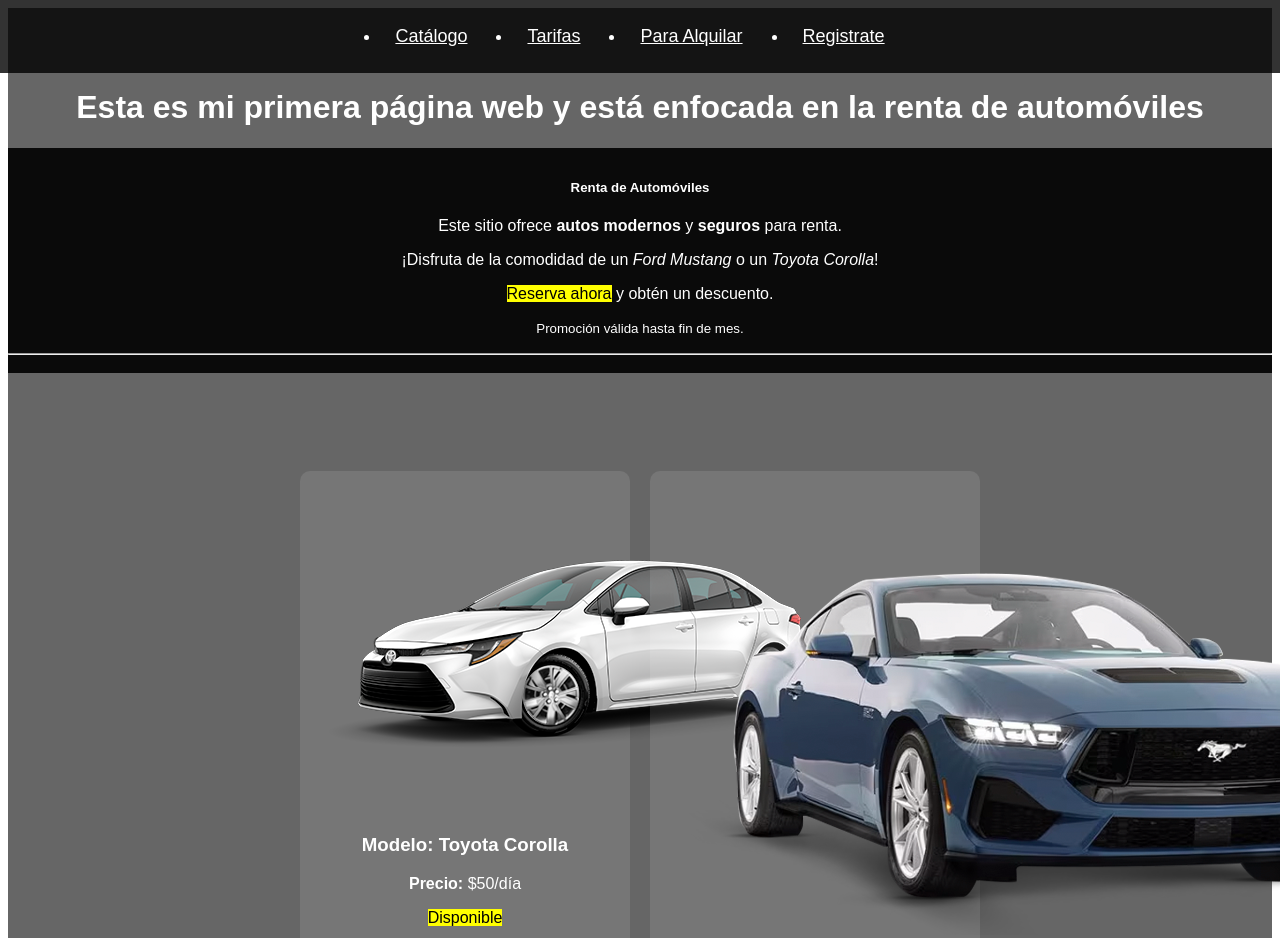
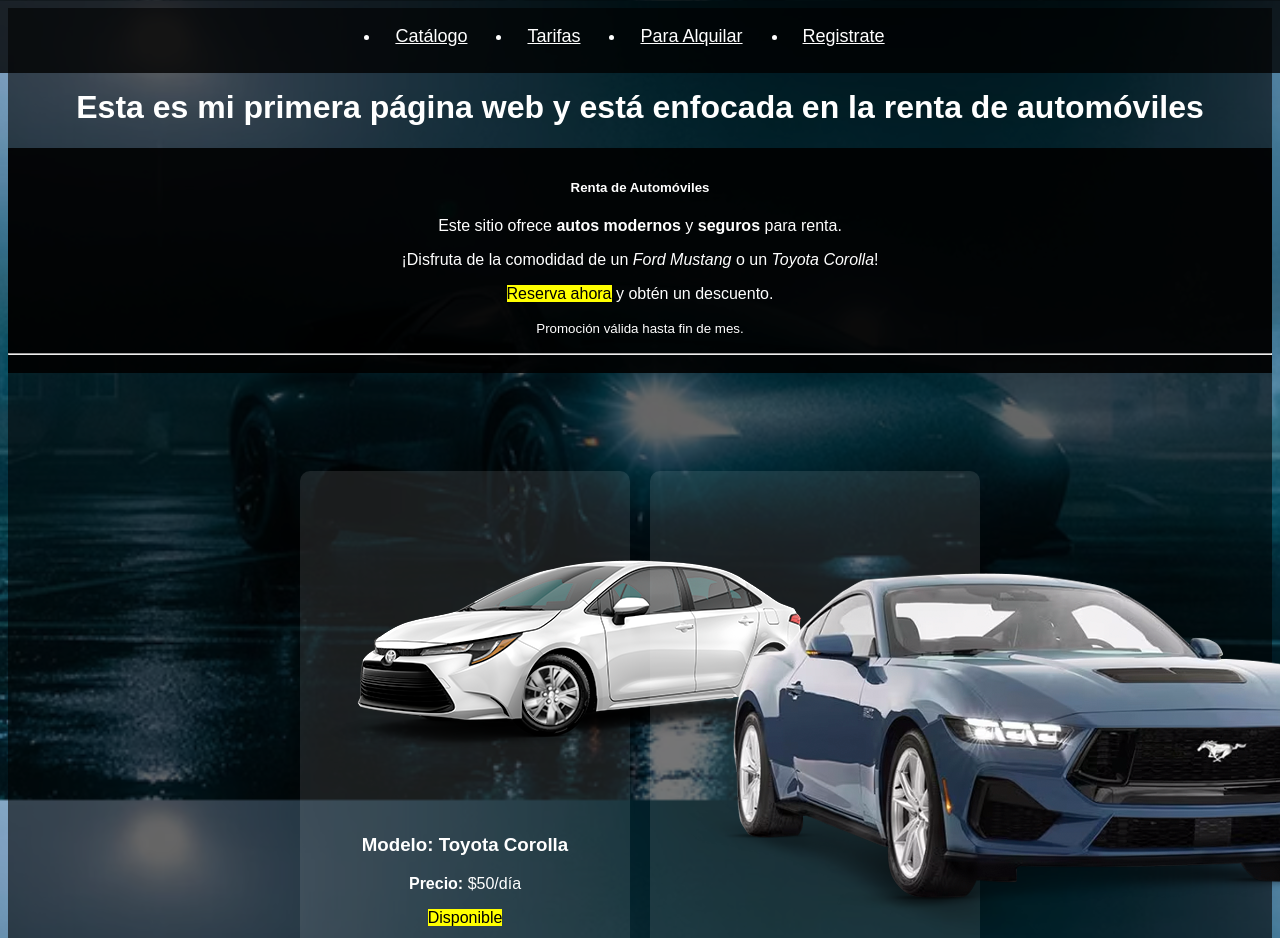
Before and after one commit to IngCesarM/MiPaginaWeb, a plain HTML site: page index.html in a window 1280 px wide. Shown: the top 938 px of the page. Drawn offline with Linux system fonts and the light colour scheme.

Commit message:
Update Style.css

```diff
--- a/Style.css
+++ b/Style.css
@@ -1,5 +1,5 @@
 body {
-    background: url('img/Fondo.png') no-repeat center center fixed;
+    background: url('Fondo.png') no-repeat center center fixed;
     background-size: cover;
     color: white;
     font-family: Arial, sans-serif;
```
